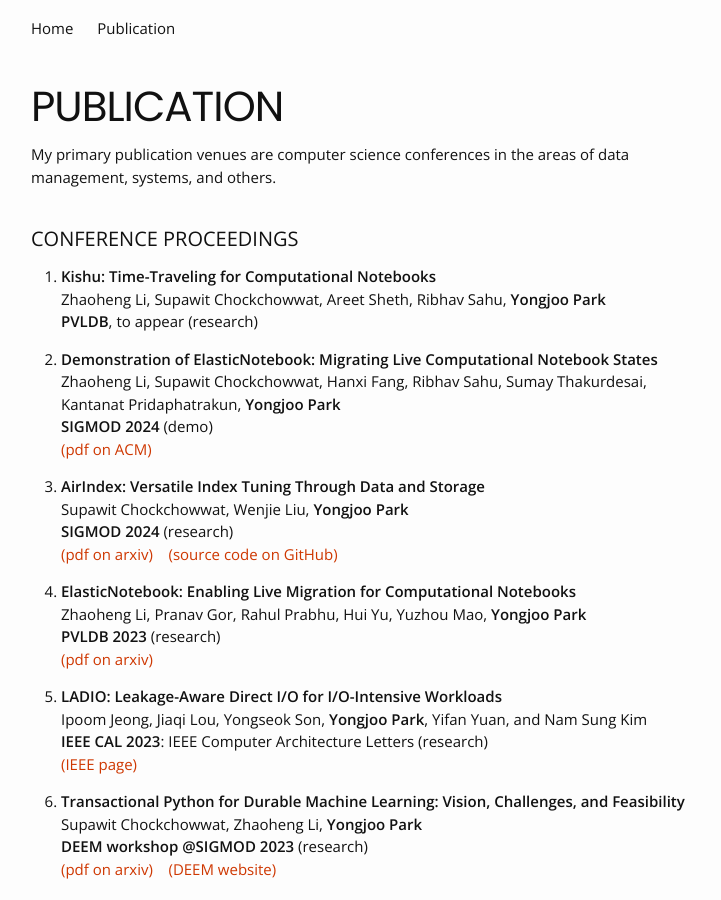
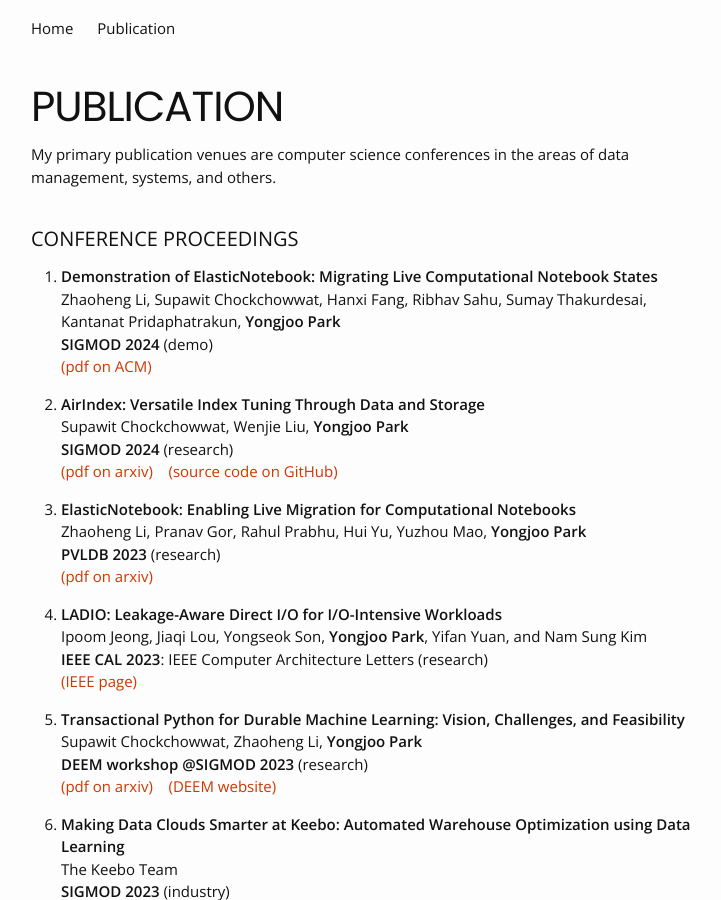
Before and after one commit to pyongjoo/pyongjoo.github.io, a Jekyll site: the page built from publication.md, in a window 1280 px wide and 900 px high. Shown: the whole window, without its empty margins (269-990 px from the left). Built offline with Jekyll 4.4.1, drawn with Linux system fonts in a browser that asks for light colours.

Commit message:
commented out kishu paper

```diff
--- a/publication.md
+++ b/publication.md
@@ -13,9 +13,9 @@
 
 ### CONFERENCE PROCEEDINGS
 
-1. **Kishu: Time-Traveling for Computational Notebooks**
+<!-- 1. **Kishu: Time-Traveling for Computational Notebooks**
    Zhaoheng Li, Supawit Chockchowwat, Areet Sheth, Ribhav Sahu, **Yongjoo Park**
-   **PVLDB**, to appear (research)
+   **PVLDB**, to appear (research) -->
 
 1. **Demonstration of ElasticNotebook: Migrating Live Computational Notebook States**
    Zhaoheng Li, Supawit Chockchowwat, Hanxi Fang, Ribhav Sahu, Sumay Thakurdesai, Kantanat Pridaphatrakun,  **Yongjoo Park**
```
